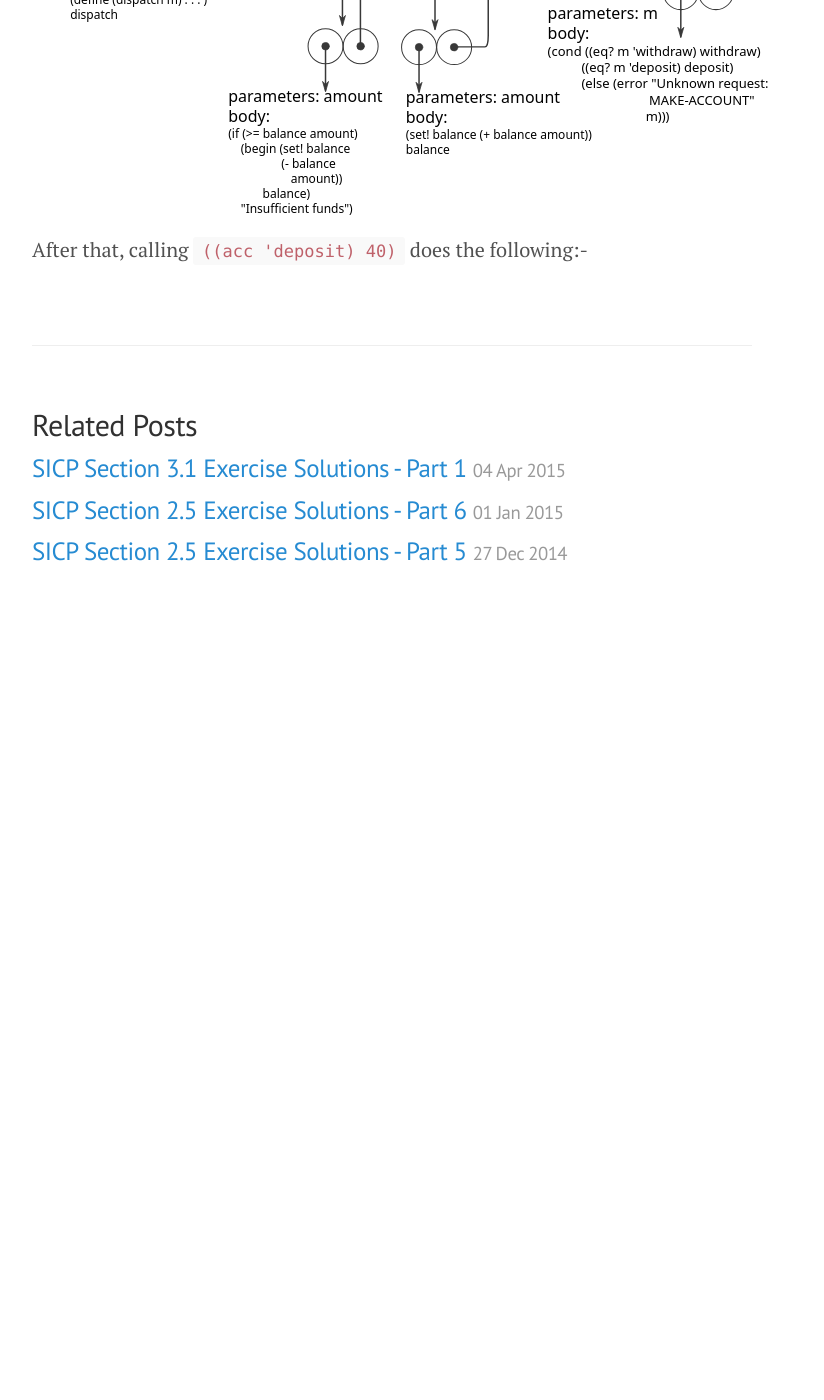
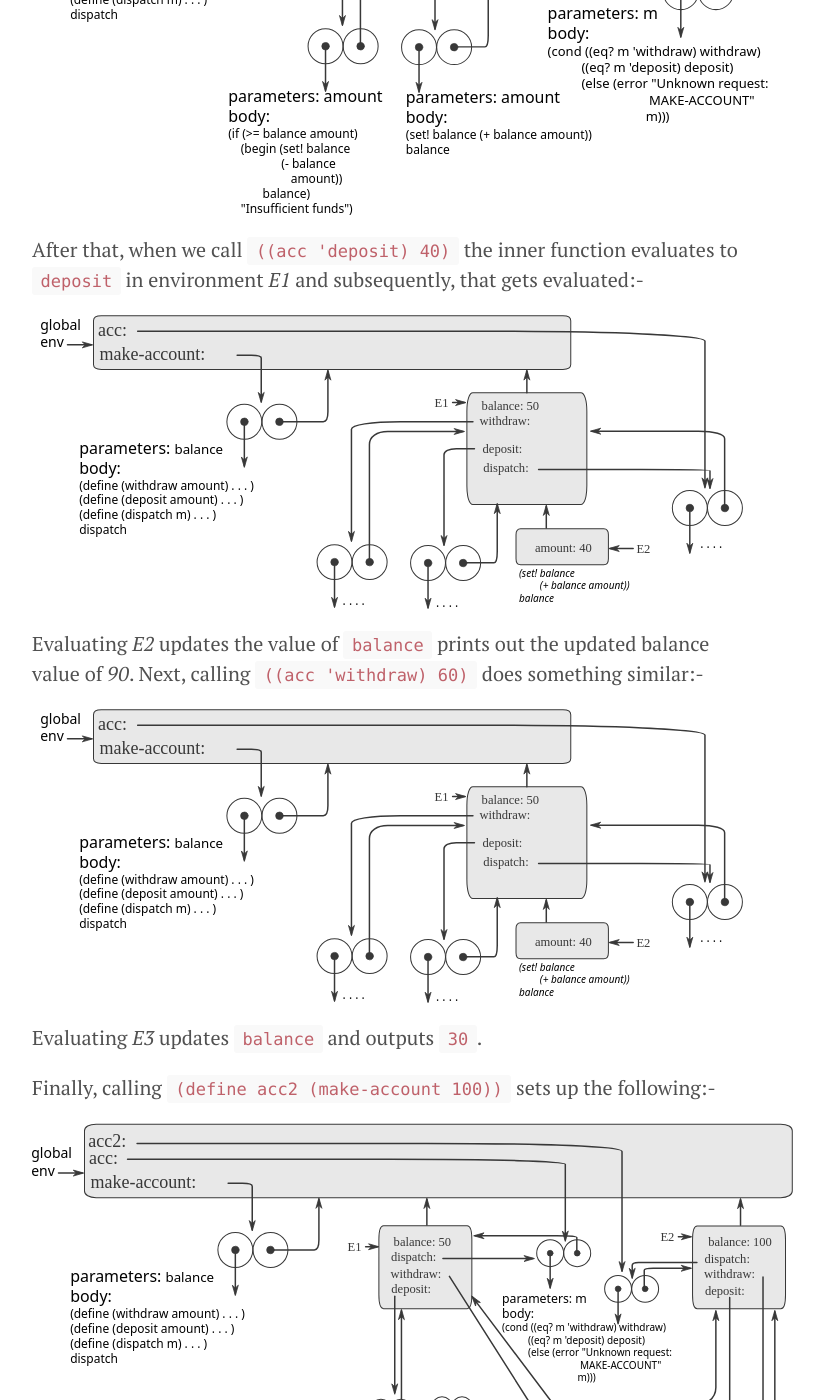
Before and after one commit to mohanrajendran/mohanrajendran.github.io, a Jekyll site: the page built from _posts/2015-04-15-SICPSolution3_2Pt1.md, in a window 1280 px wide and 1400 px high, scrolled down 5602 px. Shown: the whole window, without its empty margins (248-1072 px from the left). Built offline with Jekyll 4.4.1, drawn with Linux system fonts in a browser that asks for light colours; before the commit the page ends 6229 px from its top, so only the background shows below that; some of the changed text lies outside the part shown.

Commit message:
Until exercise 3.11

```diff
--- a/_posts/2015-04-04-SICPSolution3_1Pt1.md
+++ b/_posts/2015-04-04-SICPSolution3_1Pt1.md
@@ -2,7 +2,7 @@
 layout: post
 category: [SICP, Solutions]
 post_no: 37
-title: "SICP Section 3.1 Exercise Solutions - Part 1"
+title: "SICP Section 3.1 Exercise Solutions"
 submenu:
    - { hook: "Exercise3_1", title: "Exercise 3.1" }
    - { hook: "Exercise3_2", title: "Exercise 3.2" }
--- a/_posts/2015-04-15-SICPSolution3_2Pt1.md
+++ b/_posts/2015-04-15-SICPSolution3_2Pt1.md
@@ -2,7 +2,7 @@
 layout: post
 category: [SICP, Solutions]
 post_no: 39
-title: "SICP Section 3.2 Exercise Solutions - Part 1"
+title: "SICP Section 3.2 Exercise Solution"
 submenu:
    - { hook: "Exercise3_9", title: "Exercise 3.9" }
    - { hook: "Exercise3_10", title: "Exercise 3.10" }
@@ -146,4 +146,24 @@ Next, calling `(define acc (make-account 50))` evaluates the function body and p
 <img src="/images/Ex3_11_Step2.svg" alt="After defining acc"/>
 </center>
 
-After that, calling `((acc 'deposit) 40)` does the following:-
+After that, when we call `((acc 'deposit) 40)` the inner function evaluates to `deposit` in environment *E1* and subsequently, that gets evaluated:-
+
+<center>
+<img src="/images/Ex3_11_Step3.svg" alt="After calling deposit"/>
+</center>
+
+Evaluating *E2* updates the value of `balance` prints out the updated balance value of *90*. Next, calling `((acc 'withdraw) 60)` does something similar:-
+
+<center>
+<img src="/images/Ex3_11_Step4.svg" alt="After calling withdraw"/>
+</center>
+
+Evaluating *E3* updates `balance` and outputs `30`.
+
+Finally, calling `(define acc2 (make-account 100))` sets up the following:-
+
+<center>
+<img src="/images/Ex3_11_Step5.svg" alt="After defining acc2"/>
+</center>
+
+As can be seen, defining `acc2` creates a new sub-environment that tracks its own value of `balance` in local environment. Like before, the code for the sub-functions `deposit`, `withdraw` and `dispatch` are shared but the with pointers back to different environments.
```
Also changed, not shown: images/Ex3_11_Step3.svg (added), images/Ex3_11_Step4.svg (added), images/Ex3_11_Step5.svg (added).
